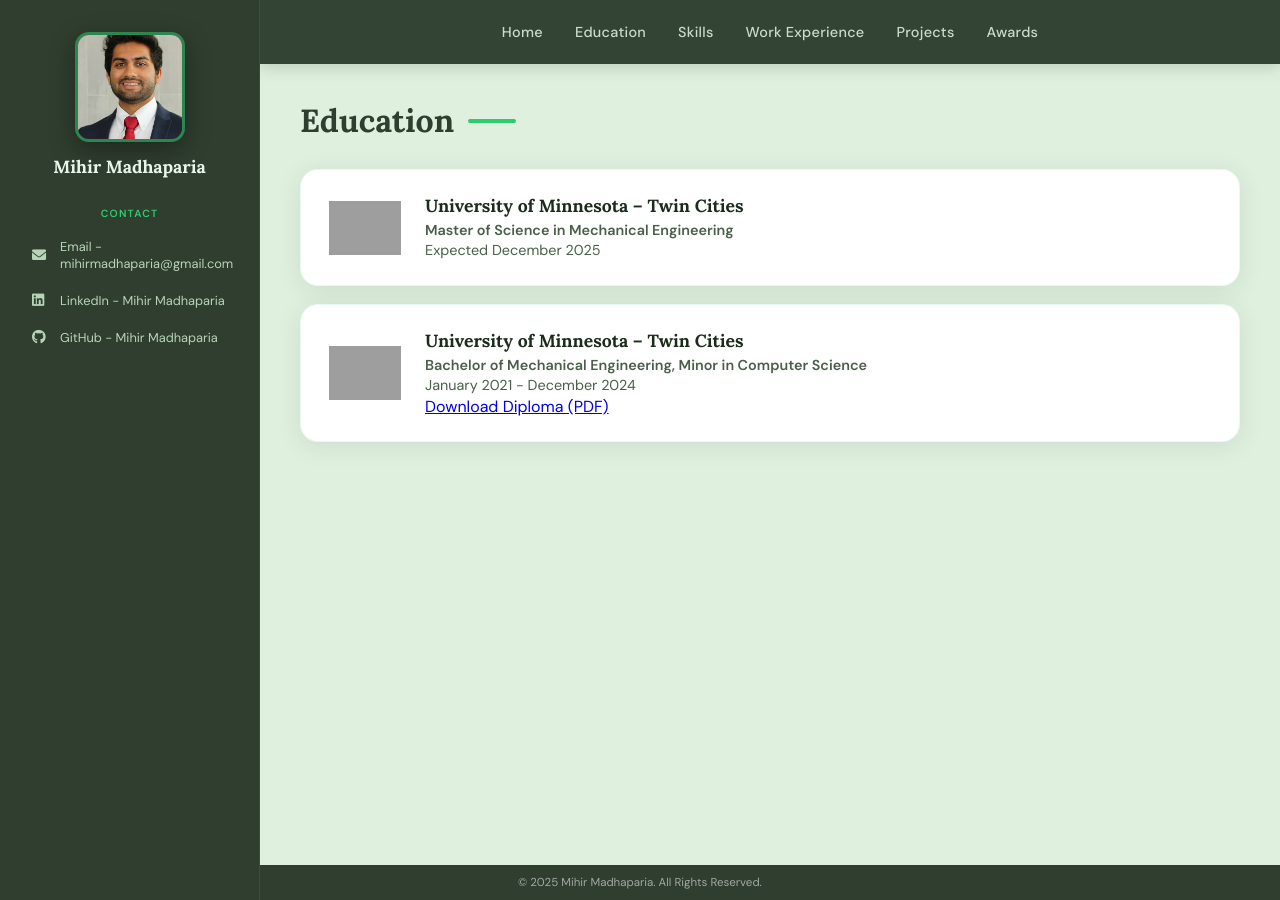
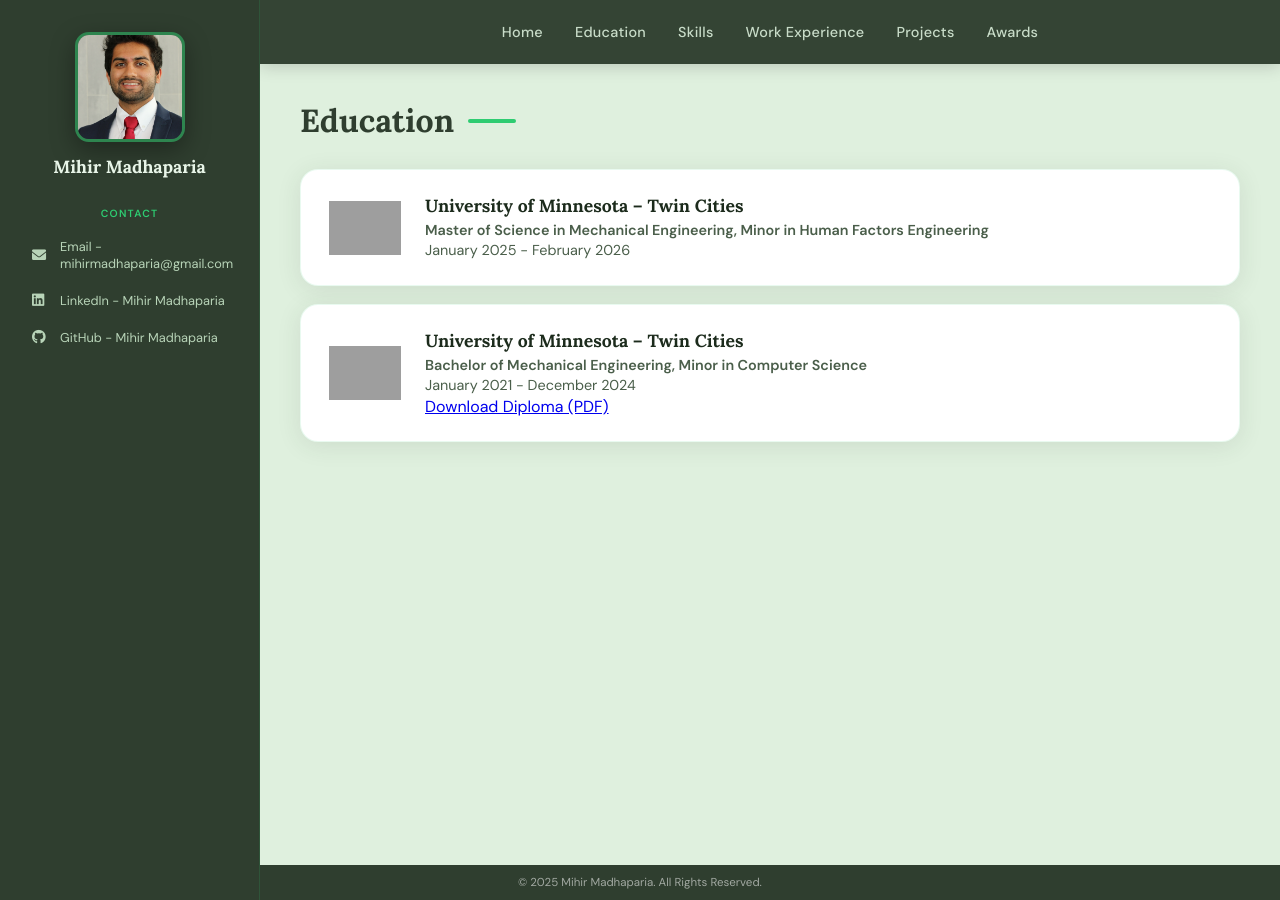
Before and after one commit to mihirmadhaparia/mihirmadhaparia.github.io, a Jekyll site: the page built from education.html, in a window 1280 px wide. Built offline with Jekyll 4.4.1, drawn with Linux system fonts in a browser that asks for light colours; grey boxes are pictures that could not be loaded.

Commit message:
Update education details for Master's program

```diff
--- a/education.html
+++ b/education.html
@@ -11,8 +11,8 @@
             <img src="/assets/images/umnlogo.png" alt="UMN Logo" class="umn-logo">
             <div class="education-details">
                 <h3>University of Minnesota – Twin Cities</h3>
-                <p><strong>Master of Science in Mechanical Engineering</strong></p>
-                <p>Expected December 2025</p>
+                <p><strong>Master of Science in Mechanical Engineering, Minor in Human Factors Engineering</strong></p>
+                <p>January 2025 - February 2026</p>
             </div>
         </div>
         <div class="education-box">
```
